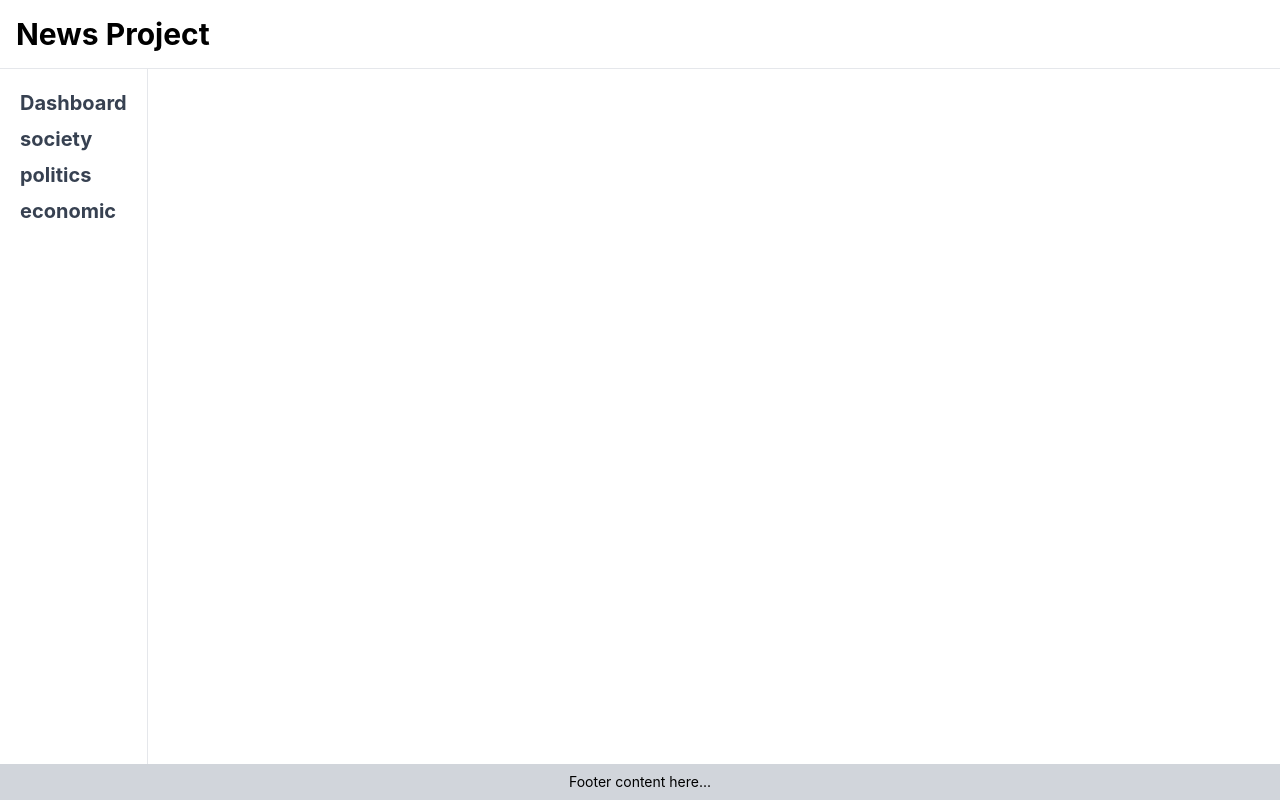
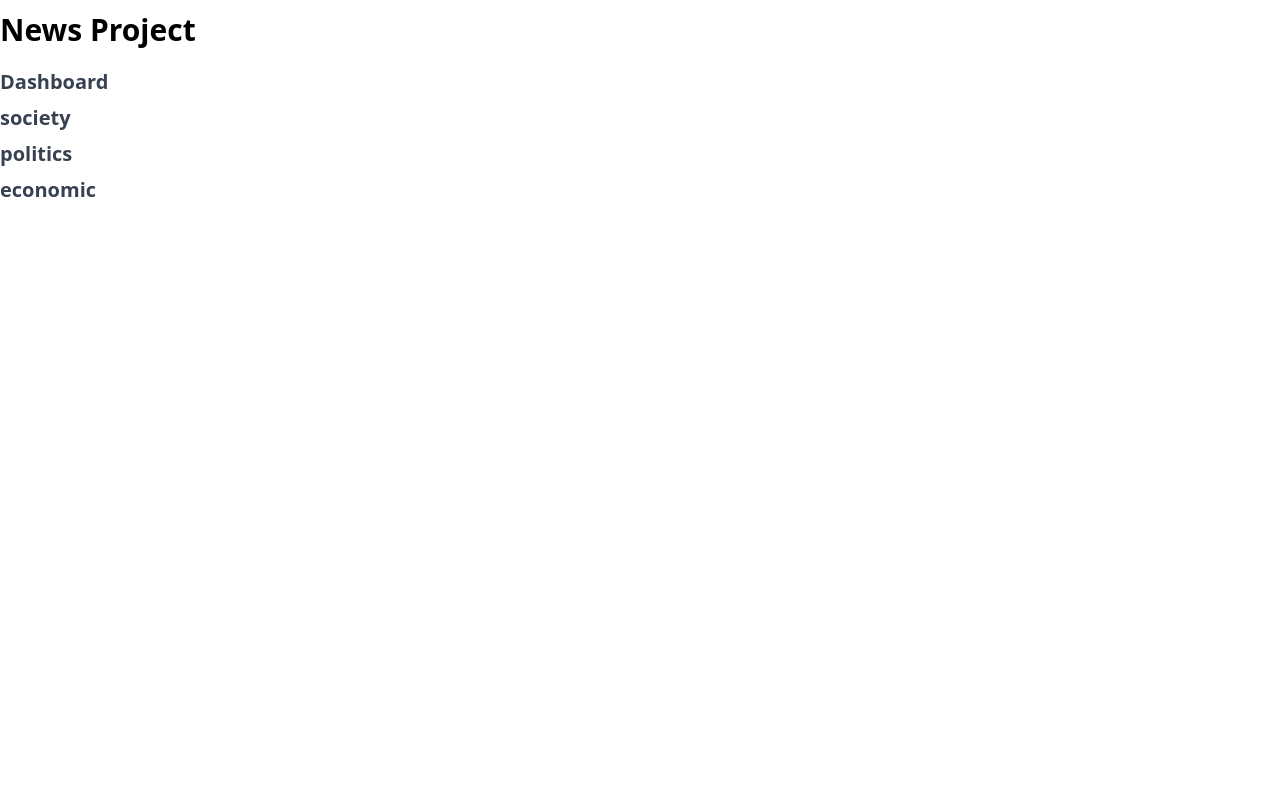
Before and after one commit to SonSeongJoon/NewsProject, a React (Create React App) app in the folder my-app/: page / in a window 1280 px wide. Built offline with nearby package versions, Linux system fonts and the light colour scheme.

Commit message:
sidebar ì좌측 고정

```diff
--- a/my-app/src/RouteConfig.js
+++ b/my-app/src/RouteConfig.js
@@ -5,7 +5,7 @@ import Category from './pages/Category';
 function RouteConfig() {
     return (
         <Routes>
-            <Route path="/dashboard" element={<Category category='Dashboard'/>} />
+            <Route path="/dashboard" element={<Category category='dashboard'/>} />
             <Route path="/society" element={<Category category='society'/>}/>
             <Route path="/politics" element={<Category category='politics'/>}/>
             <Route path="/economic" element={<Category category='economic'/>}/>
--- a/my-app/src/components/Footer.js
+++ b/my-app/src/components/Footer.js
@@ -1,4 +1,4 @@
 function Footer() {
-    return <footer className='bg-gray-300 text-center py-2 text-sm'>Footer content here...</footer>;
+    return <footer className='w-full bottom-0 bg-gray-300 text-center py-2 text-sm'>Footer content here...</footer>;
 }
 export default Footer;
--- a/my-app/src/components/Header.js
+++ b/my-app/src/components/Header.js
@@ -1,9 +1,10 @@
 function Header() {
     return (
-        <header className='flex justify-between item-center p-4'>
-            <h1 className='text-3xl font-bold'>News Project</h1>
-        </header>
-
+        <>
+            <header className='flex item-center pt-3'>
+                <h1 className='text-3xl font-bold'>News Project</h1>
+            </header>
+        </>
     )
 }
 export default Header;
--- a/my-app/src/components/Layout.js
+++ b/my-app/src/components/Layout.js
@@ -3,26 +3,28 @@ import Footer from "./Footer";
 import Sidebar from "./Sidebar";
 import {useState} from "react";
 
-function Layout({ children }) {
+function Layout({children}) {
     const [selectedCategory, setSelectedCategory] = useState(null);
     const handleCategorySelect = (category) => {
         setSelectedCategory(category);
     };
 
+    return (
+        <>
+            <div
+                className='flex w-full max-w-screen-xl mx-auto h-screen overflow-y-auto'> {/* added h-screen and overflow-y-auto */}
+                <header className='flex flex-col sticky top-0 w-1/5 bg-white h-full'>
+                    <Header/>
+                    <Sidebar onCategorySelect={handleCategorySelect}/>
+                </header>
+                <main className='m-3 w-4/5'>
+                    <div className=' overflow-y-auto h-full'>
+                        {children}
+                    </div>
+                </main>
 
-    return (
-        <html>
-        <body className='flex flex-col w-full max-w-screen-xl mx-auto'>
-        <header className='sticky top-0 bg-white z-10 border-b'>
-            <Header />
-        </header>
-        <div className='flex-grow flex'>
-            <Sidebar onCategorySelect={handleCategorySelect}/>
-            <main className='grow m-5'>{children}</main>
-        </div>
-        <Footer />
-        </body>
-        </html>
+            </div>
+        </>
     );
 }
 
--- a/my-app/src/components/NewsCard.js
+++ b/my-app/src/components/NewsCard.js
@@ -1,16 +1,16 @@
-// NewsCard.js
 import React from 'react';
 
+function NewsCard({ item }) {
+    const { title, press, date, content } = item;
 
-function NewsCard({ item }) {
     return (
         <li className='mb-5'>
-            <div className='flex'>
-                <h2 className='text-xl font-bold mr-4'>{item.title}</h2>
-                <p className='text-sm text-gray-500'>{item.press}</p>
+            <div className='flex items-center'>
+                <h2 className='text-xl font-bold mr-4'>{title}</h2>
+                <p className='text-sm text-gray-500 mr-4'>{press}</p>
+                <p className='text-sm text-gray-500'>{date}</p>
             </div>
-            <p>{item.content}</p>
-
+            <p>{content}</p>
         </li>
     );
 }
--- a/my-app/src/components/Sidebar.js
+++ b/my-app/src/components/Sidebar.js
@@ -6,7 +6,7 @@ function Sidebar({ onCategorySelect }) {
     const categories = ['Dashboard', 'society', 'politics', 'economic'];
 
     return (
-        <aside className="sidebar border-r p-5">
+        <div className='mt-5'>
             <ul>
                 {categories.map(category => (
                     <li key={category} className="mb-2">
@@ -20,7 +20,8 @@ function Sidebar({ onCategorySelect }) {
                     </li>
                 ))}
             </ul>
-        </aside>
+        </div>
+
     );
 }
 
--- a/my-app/src/index.css
+++ b/my-app/src/index.css
@@ -1,20 +1,20 @@
 @tailwind base;
 @tailwind components;
 @tailwind utilities;
-html,
-body {
-  height: 100vh;
-}
-body {
-  margin: 0;
-  font-family: -apple-system, BlinkMacSystemFont, 'Segoe UI', 'Roboto', 'Oxygen',
-    'Ubuntu', 'Cantarell', 'Fira Sans', 'Droid Sans', 'Helvetica Neue',
-    sans-serif;
-  -webkit-font-smoothing: antialiased;
-  -moz-osx-font-smoothing: grayscale;
+
+/* 스크롤바 스타일 변경 */
+::-webkit-scrollbar {
+    width: 0.5em;
+    height: 0.5em;
 }
 
-code {
-  font-family: source-code-pro, Menlo, Monaco, Consolas, 'Courier New',
-    monospace;
+/* 스크롤바 트랙 스타일 변경 */
+::-webkit-scrollbar-track {
+    background-color: #f1f1f1; /* 회색 배경색 */
 }
+
+/* 스크롤바 썸 스타일 변경 */
+::-webkit-scrollbar-thumb {
+    background-color: #ccc; /* 회색 배경색 */
+    border-radius: 0.25rem; /* 둥근 테두리 반경 */
+}
--- a/my-app/src/pages/Category.js
+++ b/my-app/src/pages/Category.js
@@ -2,7 +2,7 @@ import React from "react";
 import useFetchNews from "../api/useFetchNews";
 import NewsCard from "../components/NewsCard";
 
-const Dashboard = ({ category }) => {
+const Category = ({ category }) => {
     const { news, loading, error } = useFetchNews(category);
 
     const filteredNews = news.filter(item => item.newstype === category);
@@ -12,14 +12,18 @@ const Dashboard = ({ category }) => {
 
     return (
         <div>
-            <h1 className='text-3xl font-bold mb-5 text-gray-500'>{category}</h1>
-            <ul>
-                {filteredNews.map(item => (
-                    <NewsCard key={item.id} item={item}/>
-                ))}
-            </ul>
+            <h1 className='sticky top-0 bg-white text-3xl font-bold mb-5 text-gray-500'>{category}</h1>
+            {filteredNews.length === 0 ? (
+                <p>News not available for this category.</p>
+            ) : (
+                <ul>
+                    {filteredNews.map(item => (
+                        <NewsCard key={item.id} item={item}/>
+                    ))}
+                </ul>
+            )}
         </div>
     );
 }
 
-export default Dashboard;
+export default Category;
```
